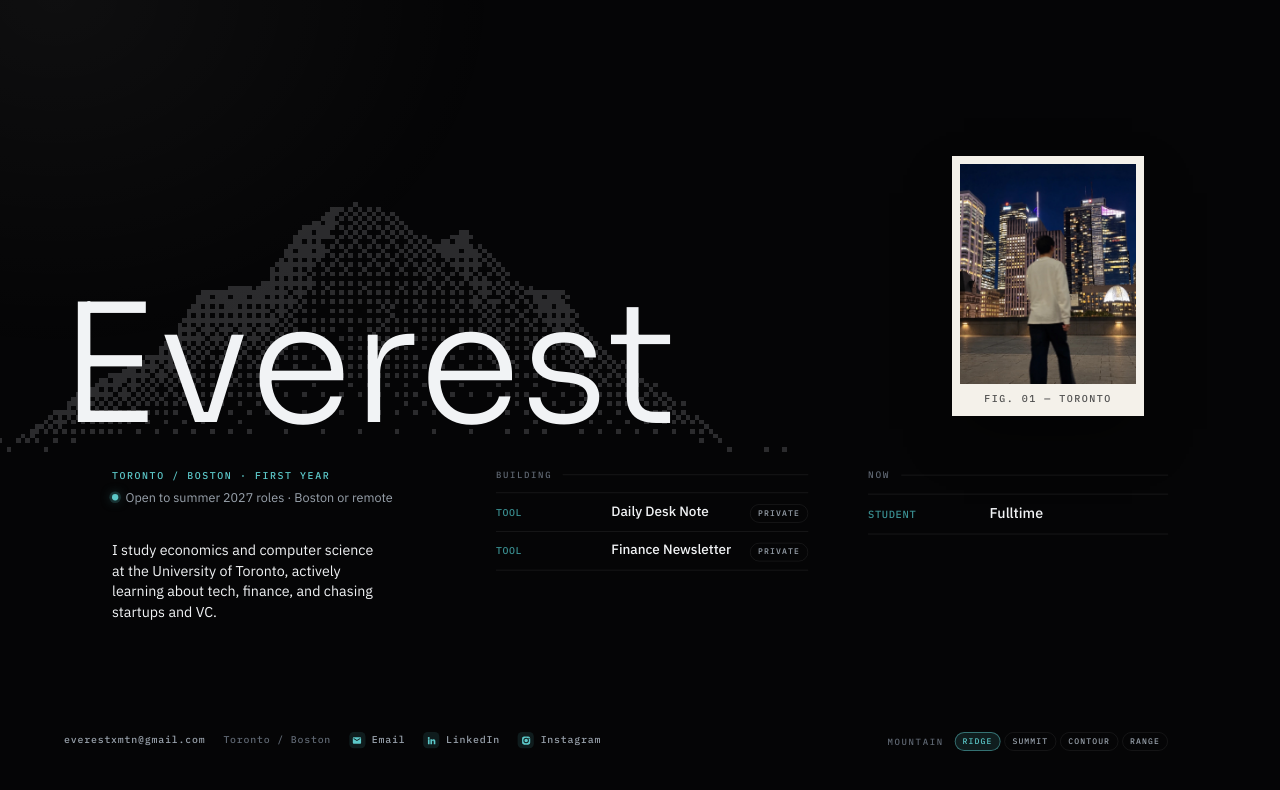
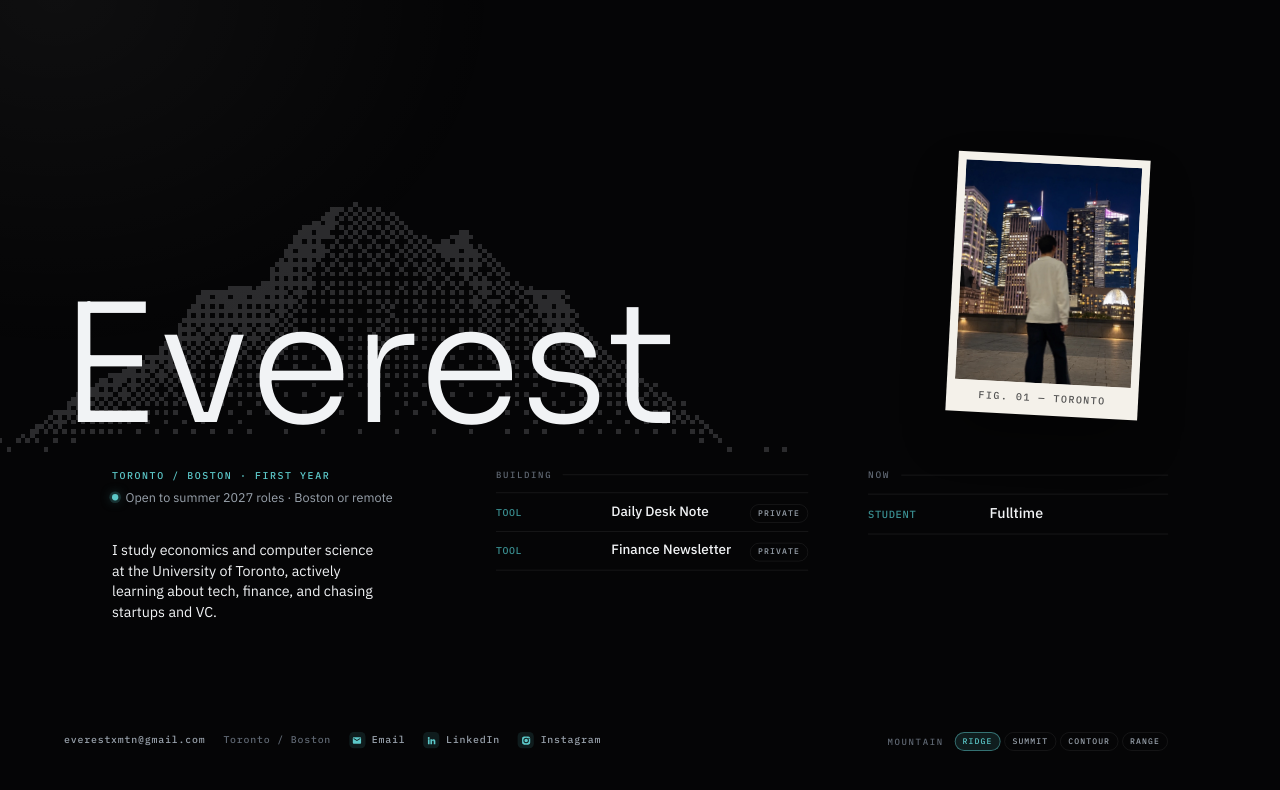
Before and after one commit to evexrest/ProfileV1JS, a React (Vite) app: page / in a window 1280 px wide. Shown: the top 790 px of the page. Built offline with nearby package versions, Linux system fonts and the light colour scheme.

Commit message:
Make the photo drift, and straighten when the pointer is on it

```diff
--- a/src/index.css
+++ b/src/index.css
@@ -179,6 +179,25 @@ html.locked, html.locked body { height: 100%; overflow: hidden; }
   .ltr, .ltr.up { transition: none; transform: none; }
 }
 
+/* ---- the photo ------------------------------------------------------------ */
+.polaroid figure {
+  rotate: var(--tilt, 3deg);
+  /* The same springy overshoot the name's letters rise with. */
+  transition: rotate 520ms cubic-bezier(0.18, 1.6, 0.42, 1), scale 520ms cubic-bezier(0.18, 1.6, 0.42, 1);
+}
+@media (hover: hover) and (pointer: fine) {
+  .polaroid:hover figure { rotate: 0deg; scale: 1.05; }
+}
+@media (prefers-reduced-motion: no-preference) {
+  .polaroid { animation: drift 6s ease-in-out infinite; }
+  @keyframes drift {
+    50% { transform: translateY(-7px); }
+  }
+}
+@media (prefers-reduced-motion: reduce) {
+  .polaroid figure { transition: none; }
+}
+
 .dot {
   box-shadow: 0 0 0 3px rgba(92, 200, 201, 0.18), 0 0 12px rgba(92, 200, 201, 0.5);
 }
```
